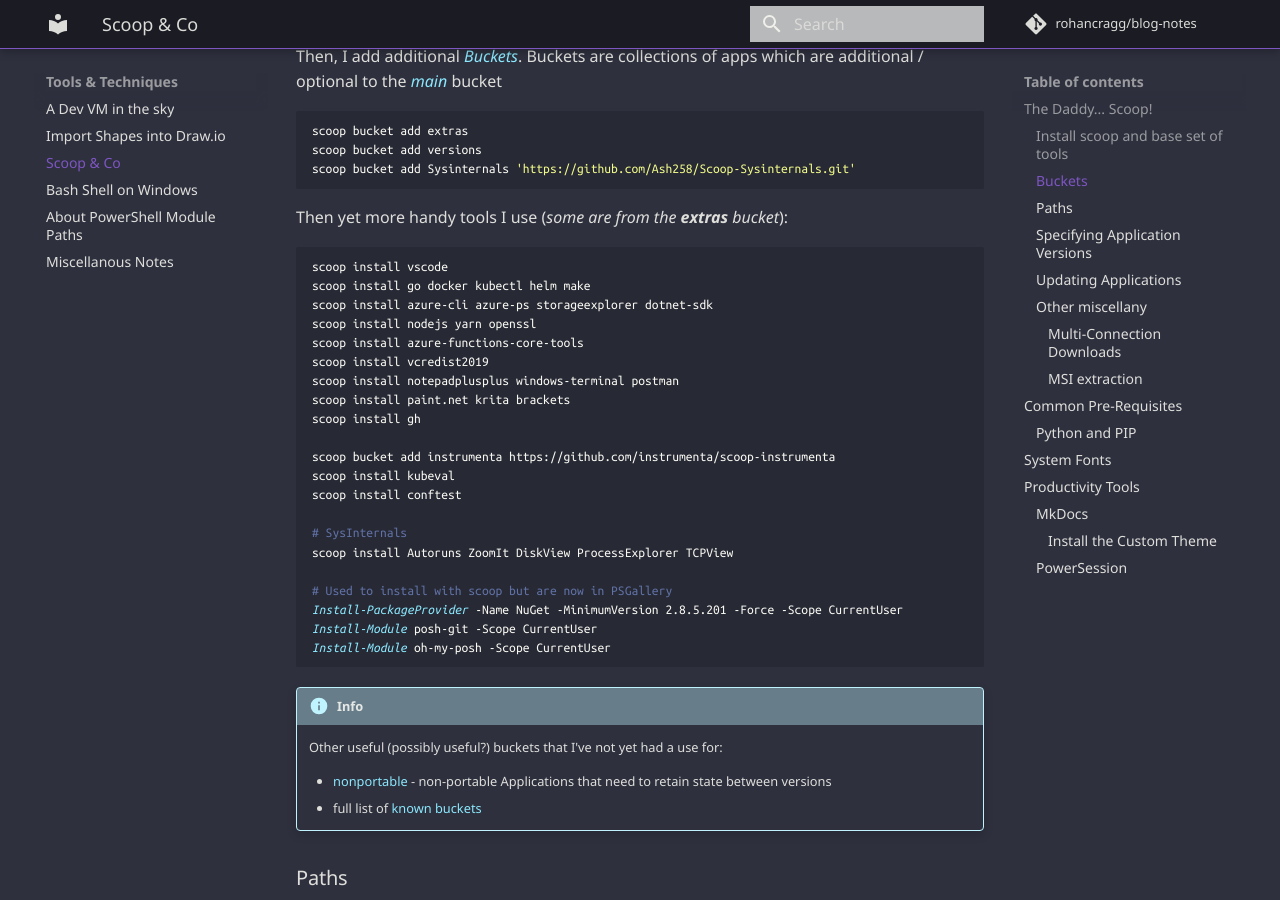
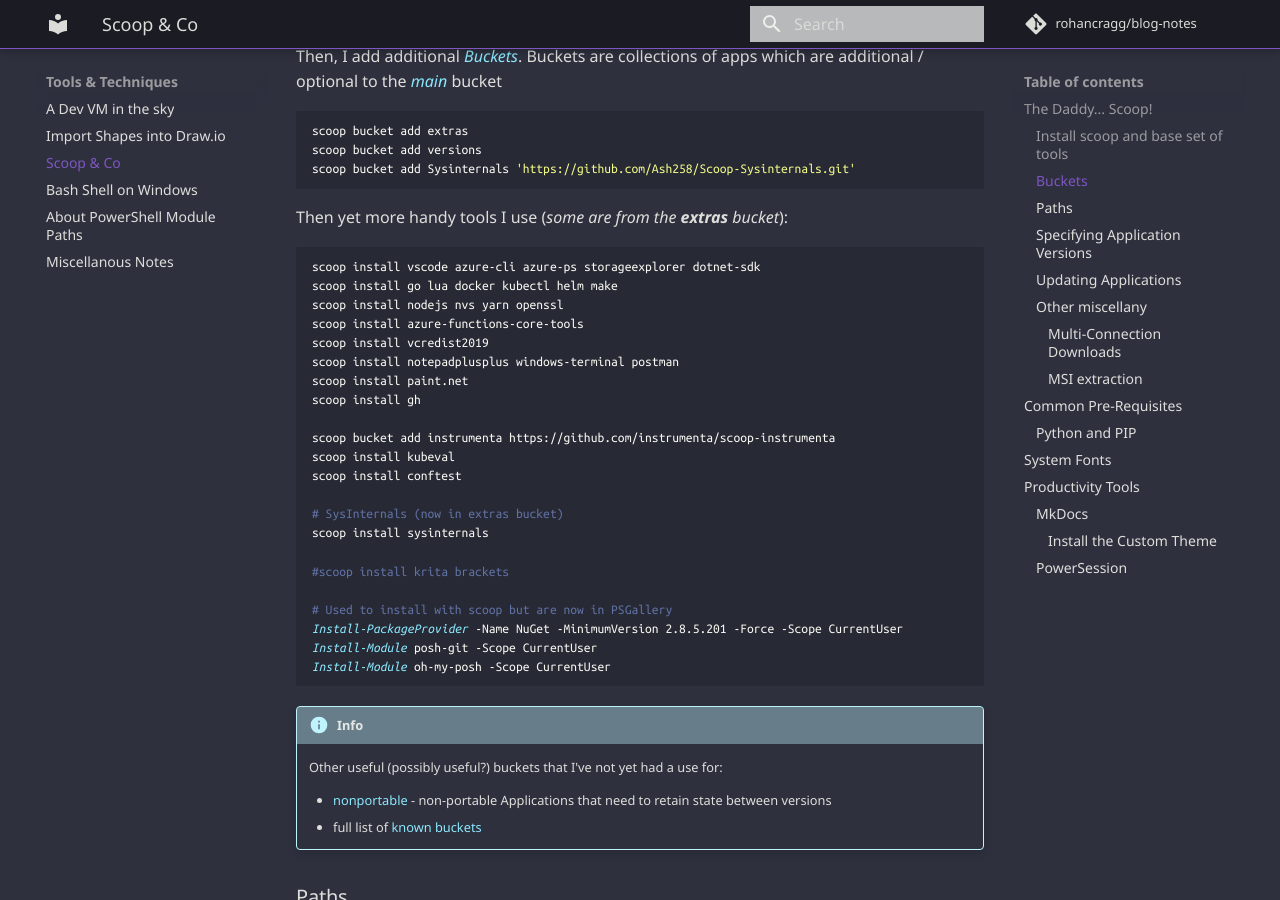
Before and after one commit to rohancragg/blog-notes, an MkDocs documentation site: the page built from docs/misc/scoop.md, in a window 1280 px wide and 900 px high, scrolled down 1554 px. Built offline with MkDocs 1.6.1 and Material for MkDocs 9.7.7, drawn with Linux system fonts in a browser that asks for light colours; comment, search, counter and statistics services are not loaded; old or Windows-style settings are respelled for this version of MkDocs; some of the changed text lies outside the part shown.

````diff
--- a/docs/misc/scoop.md
+++ b/docs/misc/scoop.md
@@ -79,22 +79,23 @@ scoop bucket add Sysinternals 'https://github.com/Ash258/Scoop-Sysinternals.git'
 
 Then yet more handy tools I use (*some are from the **extras** bucket*):
 ```powershell
-scoop install vscode
-scoop install go docker kubectl helm make
-scoop install azure-cli azure-ps storageexplorer dotnet-sdk
-scoop install nodejs yarn openssl
+scoop install vscode azure-cli azure-ps storageexplorer dotnet-sdk
+scoop install go lua docker kubectl helm make
+scoop install nodejs nvs yarn openssl
 scoop install azure-functions-core-tools
 scoop install vcredist2019
 scoop install notepadplusplus windows-terminal postman
-scoop install paint.net krita brackets
+scoop install paint.net
 scoop install gh
 
 scoop bucket add instrumenta https://github.com/instrumenta/scoop-instrumenta
 scoop install kubeval
 scoop install conftest
 
-# SysInternals
-scoop install Autoruns ZoomIt DiskView ProcessExplorer TCPView
+# SysInternals (now in extras bucket)
+scoop install sysinternals
+
+#scoop install krita brackets
 
 # Used to install with scoop but are now in PSGallery
 Install-PackageProvider -Name NuGet -MinimumVersion 2.8.5.201 -Force -Scope CurrentUser
@@ -190,7 +191,7 @@ Here's another place where Scoop comes to the rescue to avoid clunky download an
 
 ```powershell
 scoop bucket add nerd-fonts
-sudo scoop install Delugia-Nerd-Font-Complete Cascadia-Code
+sudo scoop install Delugia-Nerd-Font-Complete Cascadia-Code Meslo-NF Meslo-NF-Mono
 ```
 
 ## Productivity Tools
````
Also changed, not shown: other parts of docs/misc/scoop.md (+2 -2 lines).
